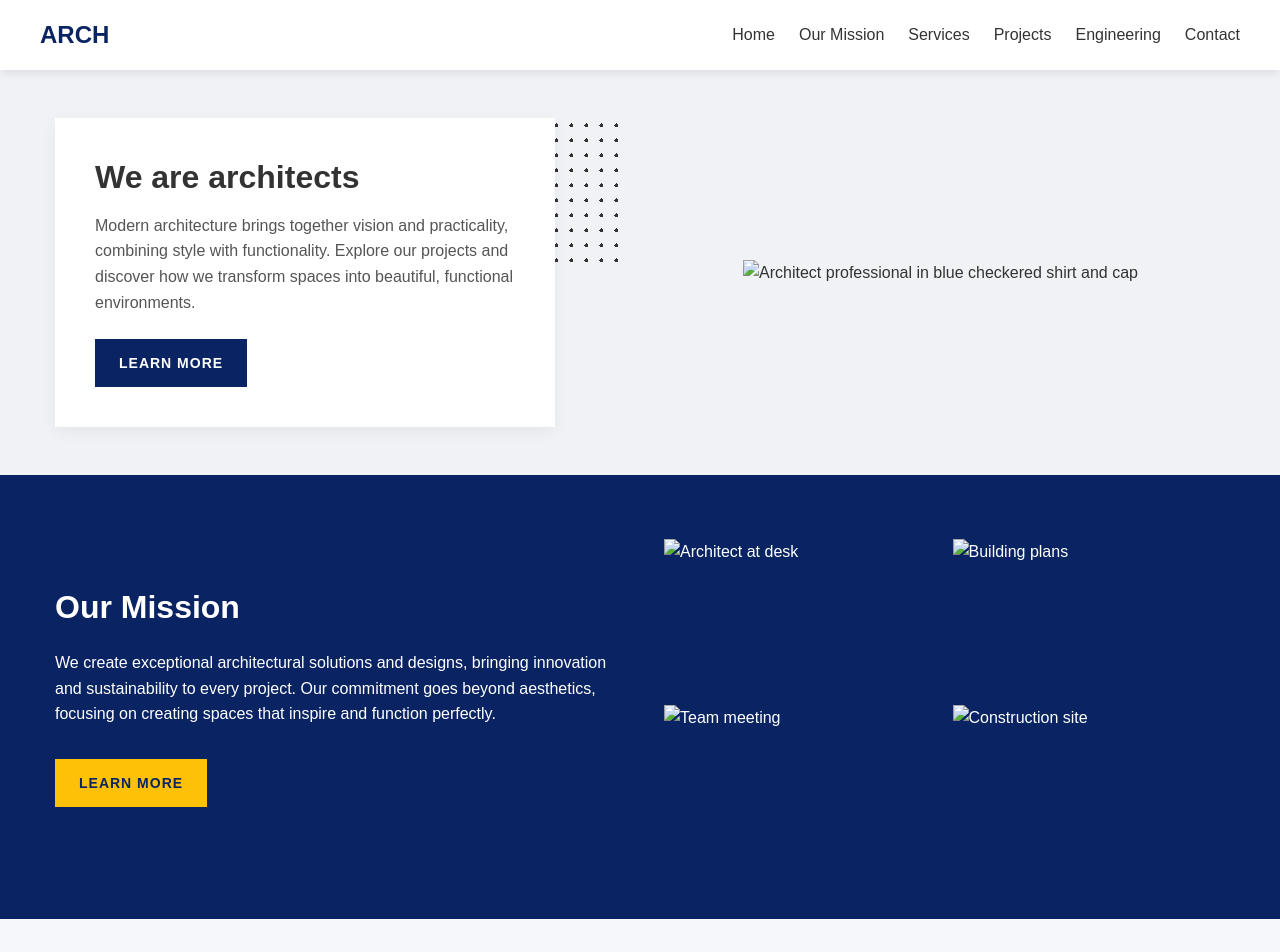
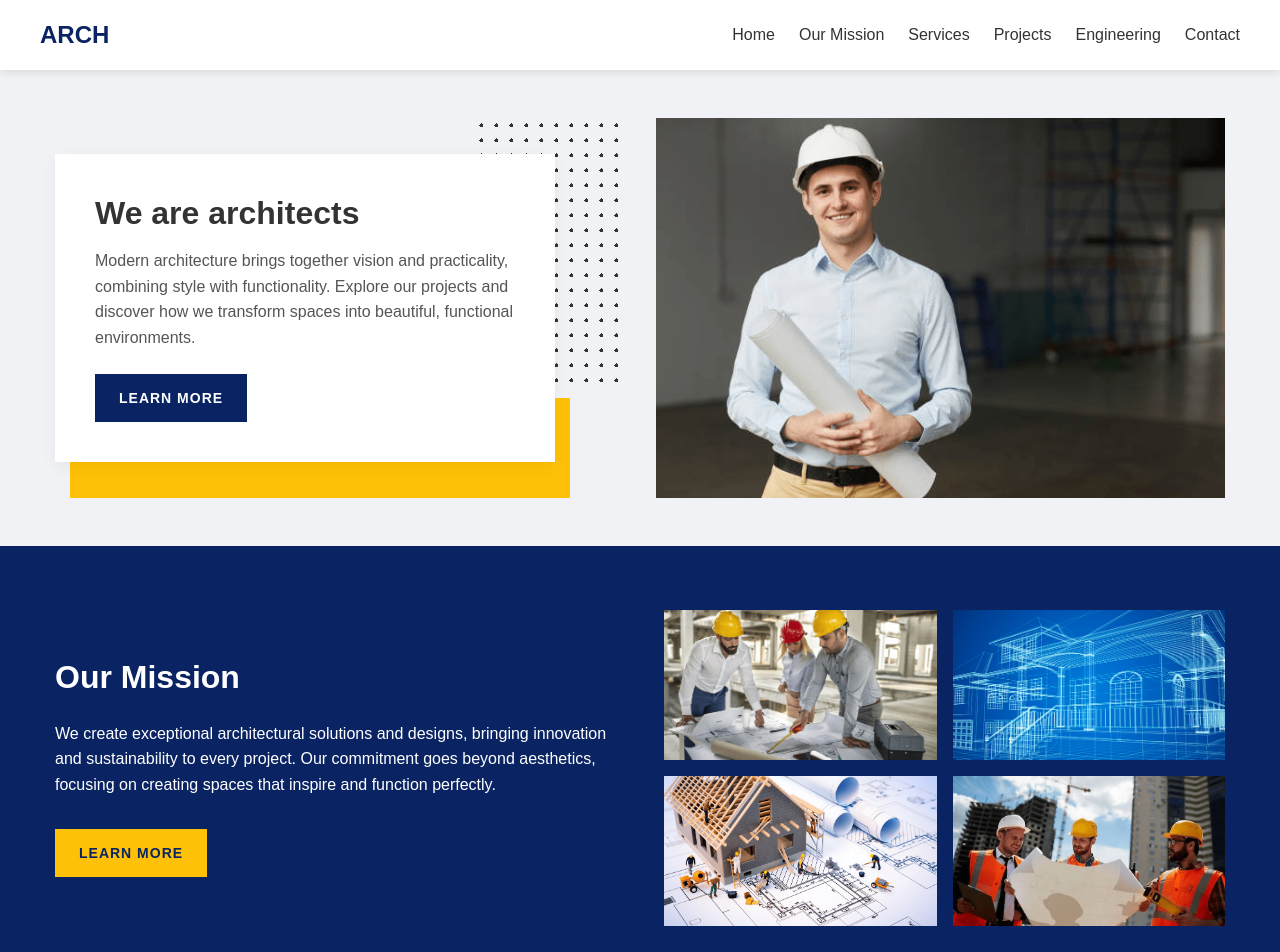
Before and after one commit to Bazzomir/HTML, a plain HTML site: page Architecture-Website/index.html in a window 1280 px wide. Shown: the top 952 px of the page. Drawn offline with Linux system fonts and the light colour scheme.

Commit message:
added image

```diff
--- a/Architecture-Website/index.html
+++ b/Architecture-Website/index.html
@@ -38,7 +38,7 @@
                 </div>
             </div>
             <div class="hero-image">
-                <img src="architect-portrait.jpg" alt="Architect professional in blue checkered shirt and cap">
+                <img src="image/img1.png" alt="Architect">
             </div>
         </div>
     </section>
@@ -53,10 +53,10 @@
                 <a href="#" class="btn btn-yellow">LEARN MORE</a>
             </div>
             <div class="mission-images">
-                <img src="mission-1.jpg" alt="Architect at desk">
-                <img src="mission-2.jpg" alt="Building plans">
-                <img src="mission-3.jpg" alt="Team meeting">
-                <img src="mission-4.jpg" alt="Construction site">
+                <img src="image/img2.png" alt="Architect at desk">
+                <img src="image/img3.png" alt="Building plans">
+                <img src="image/img4.png" alt="Team meeting">
+                <img src="image/img5.png" alt="Construction site">
             </div>
         </div>
     </section>
@@ -64,7 +64,7 @@
     <section id="services" class="services">
         <div class="container services-container">
             <div class="services-image">
-                <img src="cityscape.jpg" alt="Modern cityscape">
+                <img src="image/img6.png" alt="Modern cityscape">
             </div>
             <div class="services-boxes">
                 <div class="service-box">
@@ -109,14 +109,14 @@
         <div class="container projects-container">
             <div class="project-grid">
                 <div class="project-item">
-                    <img src="project-team.jpg" alt="Project team">
+                    <img src="image/img7.png" alt="Project team">
                     <div class="project-info">
                         <p>Our dedicated team collaborates closely with clients to understand their vision and
                             requirements, ensuring every project meets the highest standards.</p>
                     </div>
                 </div>
                 <div class="project-item">
-                    <img src="project-planning.jpg" alt="Project planning">
+                    <img src="image/img8.png" alt="Project planning">
                     <div class="project-info">
                         <p>Detailed planning and precise execution are at the core of our process, with regular client
                             consultations to ensure satisfaction at every stage.</p>
@@ -129,7 +129,7 @@
     <section id="engineering" class="engineering">
         <div class="container engineering-container">
             <div class="engineering-image">
-                <img src="engineering.jpg" alt="Modern building interior">
+                <img src="image/img9.png" alt="Modern building interior">
             </div>
             <div class="engineering-content">
                 <h2>Full-Service Engineering</h2>
--- a/Architecture-Website/style.css
+++ b/Architecture-Website/style.css
@@ -136,6 +136,7 @@ nav {
 
 .nav-menu a:hover {
     color: var(--primary-color);
+    text-decoration: underline;
 }
 
 .menu-icon {
@@ -187,18 +188,18 @@ nav {
 
 .yellow-box {
     position: absolute;
-    width: 120px;
-    height: 120px;
+    width: 500px;
+    height: 100px;
     background-color: var(--accent-color);
     z-index: 1;
     bottom: 0;
-    left: 0;
+    left: 15px;
 }
 
 .dots-pattern {
     position: absolute;
     width: 150px;
-    height: 150px;
+    height: 275px;
     top: 0;
     right: 0;
     background-image: radial-gradient(circle, var(--text-color) 2px, transparent 2px);
```
Also changed, not shown: Architecture-Website/image/img1.png (added), Architecture-Website/image/img2.png (added), Architecture-Website/image/img3.png (added), Architecture-Website/image/img4.png (added), Architecture-Website/image/img5.png (added), Architecture-Website/image/img7.png (added), Architecture-Website/image/img8.png (added), Architecture-Website/image/img9.png (added), 1 other file.
